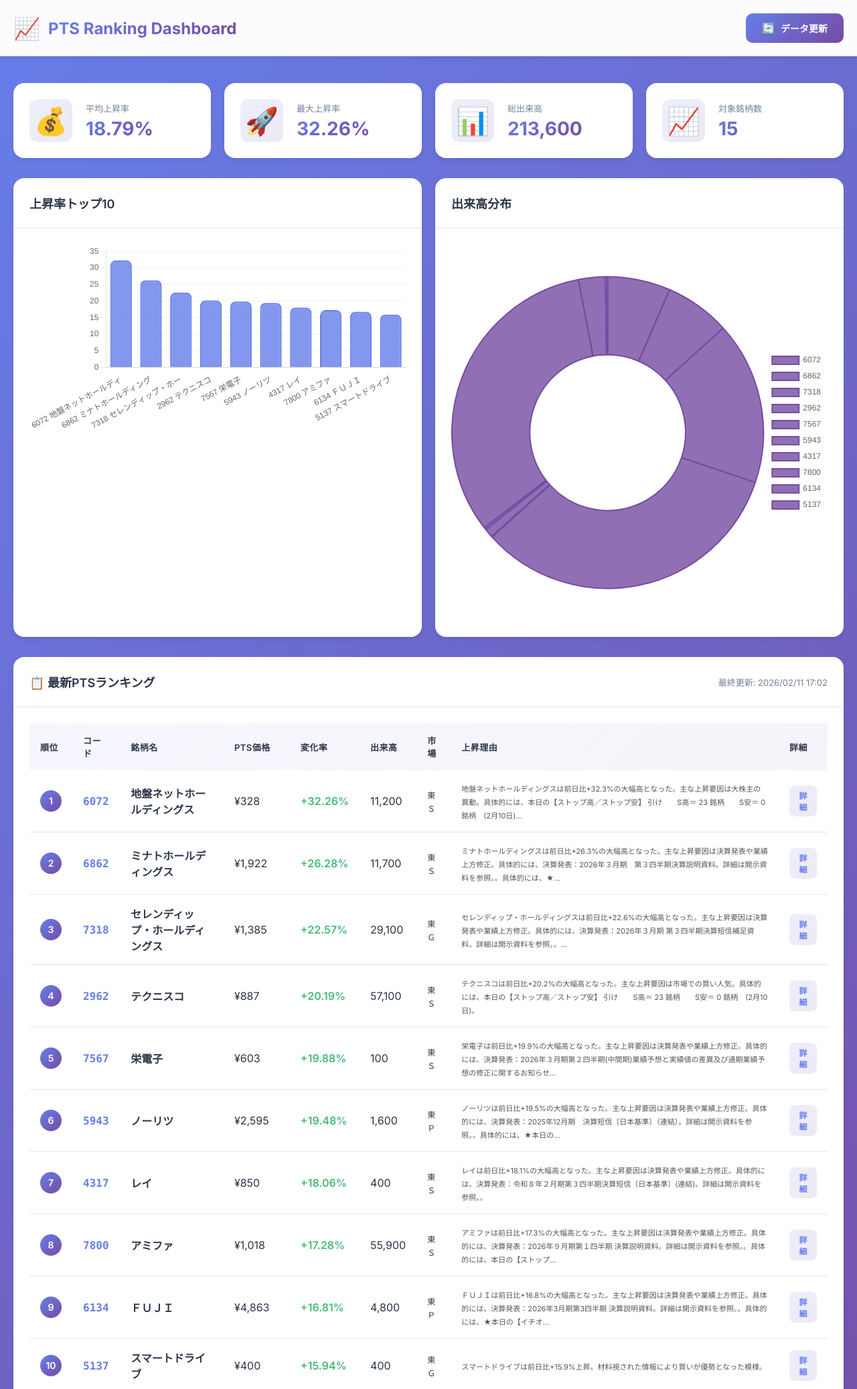
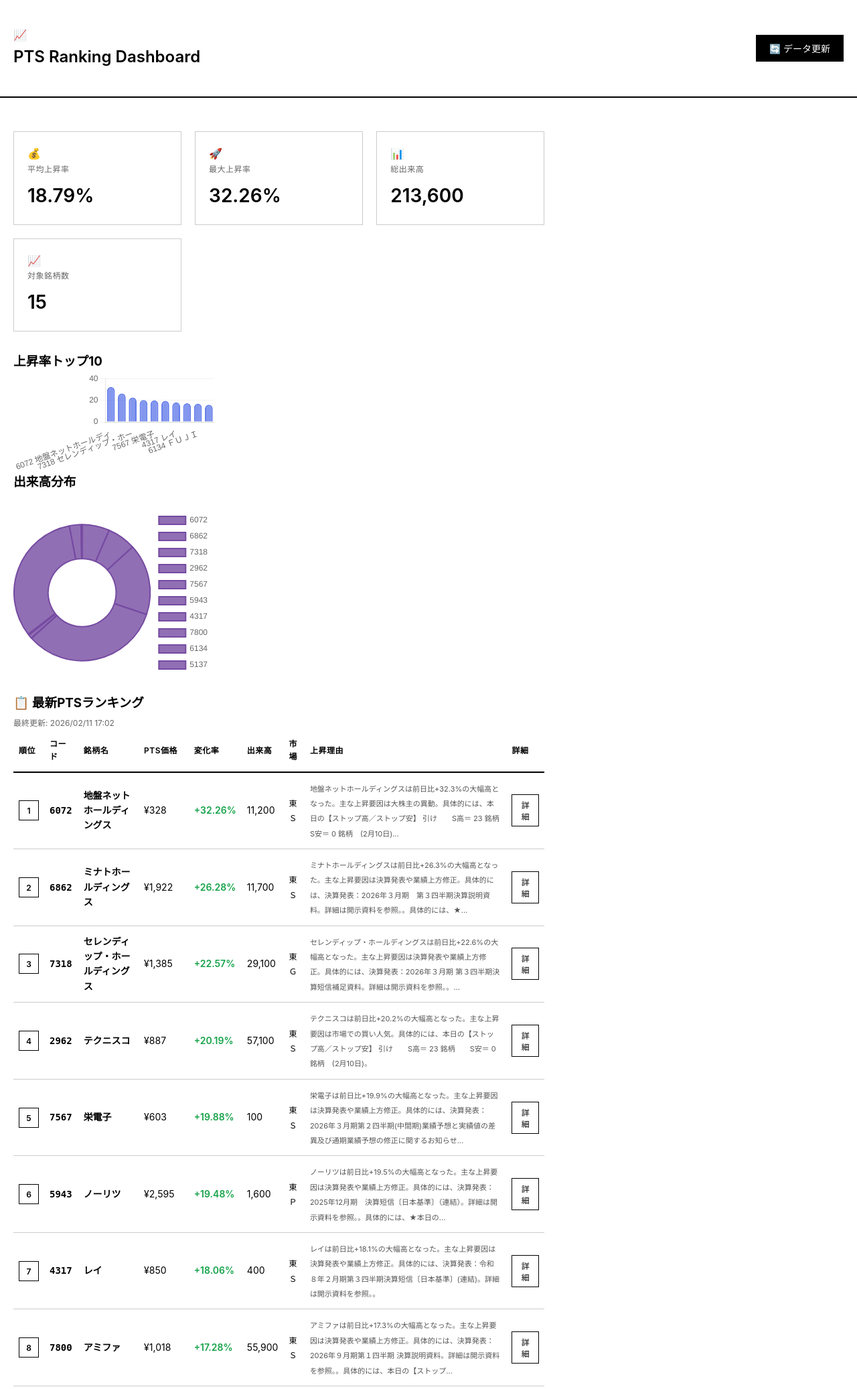
Before and after one commit to Ken-helpme/pts-ranking-reporter, a Flask app: page / in a window 1280 px wide. Shown: the top 2074 px of the page at 67% size. Run offline with Flask 3, Linux system fonts and the light colour scheme; data comes from the database, SQL or seed files in the repository.

Commit message:
Simplify UI: black & white with green for positive % only
変更点:
- 白黒のシンプルなデザインに変更
- 緑は上昇率（プラス%）のみ使用
- グラデーション、カラフルな背景を削除
- 黒い枠線と白背景のミニマルデザイン
- ボタンも白黒反転のシンプルなスタイル
- 分析セクションもシンプルな枠線のみ

Files:
- dashboard/static/css/style.css: 完全に白黒に書き換え
- dashboard/static/js/dashboard.js: カラフルな背景を削除

```diff
--- a/dashboard/static/css/style.css
+++ b/dashboard/static/css/style.css
@@ -7,43 +7,31 @@
 }
 
 :root {
-    --primary-color: #667eea;
-    --primary-dark: #5a67d8;
-    --secondary-color: #764ba2;
-    --success-color: #48bb78;
-    --danger-color: #f56565;
-    --warning-color: #ed8936;
-    --bg-color: #f7fafc;
-    --card-bg: #ffffff;
-    --text-color: #2d3748;
-    --text-light: #718096;
-    --border-color: #e2e8f0;
-    --shadow: 0 4px 6px rgba(0, 0, 0, 0.07);
-    --shadow-lg: 0 10px 15px rgba(0, 0, 0, 0.1);
+    --bg-color: #ffffff;
+    --text-color: #000000;
+    --border-color: #cccccc;
+    --hover-bg: #f5f5f5;
+    --green: #16a34a;  /* 上昇のみ緑 */
 }
 
 body {
-    font-family: 'Inter', -apple-system, BlinkMacSystemFont, 'Segoe UI', sans-serif;
-    background: linear-gradient(135deg, #667eea 0%, #764ba2 100%);
-    min-height: 100vh;
+    font-family: -apple-system, BlinkMacSystemFont, 'Segoe UI', sans-serif;
+    background: var(--bg-color);
     color: var(--text-color);
+    line-height: 1.6;
 }
 
 .container {
     max-width: 1400px;
     margin: 0 auto;
-    padding: 0 20px;
+    padding: 20px;
 }
 
 /* Header */
 .header {
-    background: rgba(255, 255, 255, 0.98);
-    box-shadow: var(--shadow);
+    border-bottom: 2px solid var(--text-color);
     padding: 20px 0;
-    position: sticky;
-    top: 0;
-    z-index: 100;
-    backdrop-filter: blur(10px);
+    margin-bottom: 30px;
 }
 
 .header-content {
@@ -52,279 +40,284 @@ body {
     align-items: center;
 }
 
-.logo {
-    display: flex;
-    align-items: center;
-    gap: 12px;
+.header h1 {
+    font-size: 24px;
+    font-weight: 600;
 }
 
-.logo-icon {
-    font-size: 32px;
+.header-actions button {
+    background: var(--text-color);
+    color: var(--bg-color);
+    border: none;
+    padding: 10px 20px;
+    cursor: pointer;
+    font-size: 14px;
+    margin-left: 10px;
 }
 
-.logo h1 {
-    font-size: 24px;
-    font-weight: 700;
-    background: linear-gradient(135deg, var(--primary-color), var(--secondary-color));
-    -webkit-background-clip: text;
-    -webkit-text-fill-color: transparent;
+.header-actions button:hover {
+    opacity: 0.8;
 }
 
-/* Buttons */
-.btn {
-    padding: 12px 24px;
-    border: none;
-    border-radius: 10px;
-    font-size: 14px;
-    font-weight: 600;
-    cursor: pointer;
-    display: inline-flex;
-    align-items: center;
-    gap: 8px;
-    transition: all 0.3s ease;
+.last-updated {
+    font-size: 12px;
+    color: #666;
+    margin-top: 5px;
 }
 
-.btn-primary {
-    background: linear-gradient(135deg, var(--primary-color), var(--secondary-color));
-    color: white;
-}
-
-.btn-primary:hover {
-    transform: translateY(-2px);
-    box-shadow: var(--shadow-lg);
-}
-
-.btn-icon {
-    font-size: 16px;
-}
-
-/* Main Content */
-.main-content {
-    padding: 40px 0;
-}
-
-/* Stats Grid */
+/* Stats Cards */
 .stats-grid {
     display: grid;
-    grid-template-columns: repeat(auto-fit, minmax(250px, 1fr));
+    grid-template-columns: repeat(auto-fit, minmax(200px, 1fr));
     gap: 20px;
     margin-bottom: 30px;
 }
 
 .stat-card {
-    background: var(--card-bg);
-    border-radius: 16px;
-    padding: 24px;
-    display: flex;
-    align-items: center;
-    gap: 20px;
-    box-shadow: var(--shadow);
-    transition: transform 0.3s ease;
-}
-
-.stat-card:hover {
-    transform: translateY(-4px);
-    box-shadow: var(--shadow-lg);
-}
-
-.stat-icon {
-    font-size: 40px;
-    width: 64px;
-    height: 64px;
-    display: flex;
-    align-items: center;
-    justify-content: center;
-    background: linear-gradient(135deg, #667eea20, #764ba220);
-    border-radius: 12px;
+    border: 1px solid var(--border-color);
+    padding: 20px;
 }
 
 .stat-label {
-    font-size: 13px;
-    color: var(--text-light);
-    margin-bottom: 4px;
-    font-weight: 500;
+    font-size: 12px;
+    color: #666;
+    text-transform: uppercase;
+    letter-spacing: 0.5px;
+    margin-bottom: 8px;
 }
 
 .stat-value {
     font-size: 28px;
-    font-weight: 700;
-    background: linear-gradient(135deg, var(--primary-color), var(--secondary-color));
-    -webkit-background-clip: text;
-    -webkit-text-fill-color: transparent;
+    font-weight: 600;
 }
 
-/* Charts Grid */
-.charts-grid {
+/* Main Content */
+.main-content {
     display: grid;
-    grid-template-columns: repeat(auto-fit, minmax(400px, 1fr));
-    gap: 20px;
+    grid-template-columns: 2fr 1fr;
+    gap: 30px;
     margin-bottom: 30px;
 }
 
-/* Cards */
-.chart-card, .table-card {
-    background: var(--card-bg);
-    border-radius: 16px;
-    box-shadow: var(--shadow);
-    overflow: hidden;
+.section {
+    border: 1px solid var(--border-color);
+    padding: 20px;
 }
 
-.card-header {
-    padding: 24px;
+.section h2 {
+    font-size: 18px;
+    font-weight: 600;
+    margin-bottom: 20px;
+    padding-bottom: 10px;
+    border-bottom: 1px solid var(--border-color);
+}
+
+/* Table */
+.table-container {
+    overflow-x: auto;
+}
+
+.ranking-table {
+    width: 100%;
+    border-collapse: collapse;
+    font-size: 14px;
+}
+
+.ranking-table th {
+    text-align: left;
+    padding: 12px 8px;
+    border-bottom: 2px solid var(--text-color);
+    font-weight: 600;
+    font-size: 12px;
+    text-transform: uppercase;
+    letter-spacing: 0.5px;
+}
+
+.ranking-table td {
+    padding: 12px 8px;
+    border-bottom: 1px solid var(--border-color);
+}
+
+.ranking-table tr:hover {
+    background: var(--hover-bg);
+}
+
+/* Only green for positive change */
+.change-positive {
+    color: var(--green);
+    font-weight: 600;
+}
+
+.change-negative {
+    color: var(--text-color);
+    font-weight: 600;
+}
+
+.rank-badge {
+    display: inline-block;
+    width: 30px;
+    height: 30px;
+    line-height: 30px;
+    text-align: center;
+    border: 1px solid var(--text-color);
+    font-weight: 600;
+    font-size: 12px;
+}
+
+.stock-code {
+    font-family: monospace;
+    font-weight: 600;
+}
+
+/* Buttons */
+.btn-detail {
+    background: var(--bg-color);
+    color: var(--text-color);
+    border: 1px solid var(--text-color);
+    padding: 6px 12px;
+    cursor: pointer;
+    font-size: 12px;
+}
+
+.btn-detail:hover {
+    background: var(--text-color);
+    color: var(--bg-color);
+}
+
+/* Charts - Simple black */
+#changeRateChart {
+    max-height: 300px;
+}
+
+/* Modal */
+.modal {
+    display: none;
+    position: fixed;
+    top: 0;
+    left: 0;
+    right: 0;
+    bottom: 0;
+    background: rgba(0, 0, 0, 0.5);
+    z-index: 1000;
+    overflow-y: auto;
+}
+
+.modal.active {
+    display: flex;
+    align-items: flex-start;
+    justify-content: center;
+    padding: 40px 20px;
+}
+
+.modal-dialog {
+    background: var(--bg-color);
+    border: 2px solid var(--text-color);
+    max-width: 800px;
+    width: 100%;
+    max-height: 90vh;
+    overflow-y: auto;
+}
+
+.modal-header {
+    padding: 20px;
     border-bottom: 1px solid var(--border-color);
     display: flex;
     justify-content: space-between;
     align-items: center;
 }
 
-.card-header h3 {
+.modal-header h2 {
     font-size: 18px;
+    font-weight: 600;
+    margin: 0;
+    border: none;
+    padding: 0;
+}
+
+.close-btn {
+    background: none;
+    border: none;
+    font-size: 24px;
+    cursor: pointer;
+    padding: 0;
+    line-height: 1;
+}
+
+.modal-body {
+    padding: 20px;
+}
+
+/* Company Info */
+.company-info {
+    display: grid;
+    grid-template-columns: repeat(auto-fit, minmax(200px, 1fr));
+    gap: 15px;
+    margin-bottom: 20px;
+    padding: 15px;
+    border: 1px solid var(--border-color);
+}
+
+.info-item {
+    display: flex;
+    justify-content: space-between;
+}
+
+.info-label {
+    font-size: 12px;
+    color: #666;
+    text-transform: uppercase;
+}
+
+.info-value {
     font-weight: 600;
 }
 
-.card-body {
-    padding: 24px;
+/* Analysis Sections */
+.analysis-section {
+    margin-bottom: 20px;
+    padding: 15px;
+    border: 1px solid var(--border-color);
 }
 
-.last-updated {
-    font-size: 13px;
-    color: var(--text-light);
-}
-
-/* Table */
-.ranking-table {
-    width: 100%;
-    border-collapse: collapse;
-}
-
-.ranking-table thead {
-    background: linear-gradient(135deg, #667eea10, #764ba210);
-}
-
-.ranking-table th {
-    padding: 16px;
-    text-align: left;
+.analysis-section h3 {
+    font-size: 14px;
     font-weight: 600;
-    font-size: 13px;
-    color: var(--text-color);
+    margin-bottom: 10px;
     text-transform: uppercase;
     letter-spacing: 0.5px;
 }
 
-.ranking-table td {
-    padding: 16px;
+.analysis-section p {
+    line-height: 1.8;
+}
+
+.analysis-section ul {
+    margin: 10px 0;
+    padding-left: 20px;
+}
+
+.analysis-section li {
+    margin: 5px 0;
+}
+
+/* News Items */
+.news-item {
+    padding: 12px 0;
     border-bottom: 1px solid var(--border-color);
 }
 
-.ranking-table tbody tr {
-    transition: background 0.2s ease;
+.news-item:last-child {
+    border-bottom: none;
 }
 
-.ranking-table tbody tr:hover {
-    background: #f7fafc;
+.news-title {
+    font-weight: 500;
+    margin-bottom: 4px;
 }
 
-.rank-badge {
-    display: inline-block;
-    width: 32px;
-    height: 32px;
-    border-radius: 50%;
-    background: linear-gradient(135deg, var(--primary-color), var(--secondary-color));
-    color: white;
-    text-align: center;
-    line-height: 32px;
-    font-weight: 600;
-    font-size: 14px;
-}
-
-.stock-code {
-    font-family: 'Monaco', monospace;
-    font-weight: 600;
-    color: var(--primary-color);
-}
-
-.change-positive {
-    color: var(--success-color);
-    font-weight: 600;
-}
-
-.change-negative {
-    color: var(--danger-color);
-    font-weight: 600;
-}
-
-.btn-detail {
-    padding: 6px 12px;
-    background: linear-gradient(135deg, #667eea20, #764ba220);
-    border: none;
-    border-radius: 8px;
-    color: var(--primary-color);
-    font-weight: 600;
-    font-size: 12px;
-    cursor: pointer;
-    transition: all 0.2s ease;
-}
-
-.btn-detail:hover {
-    background: linear-gradient(135deg, var(--primary-color), var(--secondary-color));
-    color: white;
-}
-
-/* Modal */
-.modal {
-    display: none;
-    position: fixed;
-    z-index: 1000;
-    left: 0;
-    top: 0;
-    width: 100%;
-    height: 100%;
-    background: rgba(0, 0, 0, 0.5);
-    backdrop-filter: blur(4px);
-}
-
-.modal.active {
-    display: flex;
-    align-items: center;
-    justify-content: center;
-}
-
-.modal-content {
-    background: white;
-    border-radius: 20px;
-    width: 90%;
-    max-width: 800px;
-    max-height: 90vh;
-    overflow: auto;
-    box-shadow: 0 20px 25px rgba(0, 0, 0, 0.15);
-}
-
-.modal-header {
-    padding: 24px;
-    border-bottom: 1px solid var(--border-color);
-    display: flex;
-    justify-content: space-between;
-    align-items: center;
-}
-
-.modal-close {
-    width: 32px;
-    height: 32px;
-    border: none;
-    background: #f7fafc;
-    border-radius: 50%;
-    font-size: 24px;
-    cursor: pointer;
-    transition: all 0.2s ease;
-}
-
-.modal-close:hover {
-    background: var(--danger-color);
-    color: white;
-}
-
-.modal-body {
-    padding: 24px;
+.news-date {
+    font-size: 11px;
+    color: #666;
 }
 
 /* Loading */
--- a/dashboard/static/js/dashboard.js
+++ b/dashboard/static/js/dashboard.js
@@ -272,23 +272,44 @@ async function showStockDetail(code, name) {
 
             // Main reason (上昇理由)
             if (latestData.main_reason) {
-                html += '<div style="margin-bottom: 24px; padding: 16px; background: #fff3cd; border-left: 4px solid #ffc107; border-radius: 4px;">';
-                html += `<h3 style="margin-bottom: 12px; color: #856404;">📊 上昇理由</h3>`;
-                html += `<p style="margin: 0; line-height: 1.6;">${latestData.main_reason}</p>`;
+                html += '<div class="analysis-section">';
+                html += `<h3>上昇理由</h3>`;
+                html += `<p>${latestData.main_reason}</p>`;
+                html += '</div>';
+            }
+
+            // Earnings detail (決算分析)
+            if (latestData.analysis && latestData.analysis.earnings_detail) {
+                const earnings = latestData.analysis.earnings_detail;
+                html += '<div class="analysis-section">';
+                html += `<h3>決算分析（Claude AI）</h3>`;
+                if (earnings.earnings_reason) {
+                    html += `<p><strong>決算内容:</strong> ${earnings.earnings_reason}</p>`;
+                }
+                if (earnings.key_factors && earnings.key_factors.length > 0) {
+                    html += '<p><strong>主要な要因:</strong></p><ul>';
+                    earnings.key_factors.forEach(factor => {
+                        html += `<li>${factor}</li>`;
+                    });
+                    html += '</ul>';
+                }
+                if (earnings.outlook) {
+                    html += `<p><strong>今後の見通し:</strong> ${earnings.outlook}</p>`;
+                }
                 html += '</div>';
             }
 
             // Future potential (将来性評価)
             if (latestData.future_potential) {
-                html += '<div style="margin-bottom: 24px; padding: 16px; background: #d1ecf1; border-left: 4px solid #17a2b8; border-radius: 4px;">';
-                html += `<h3 style="margin-bottom: 12px; color: #0c5460;">🔮 将来性評価</h3>`;
-                html += `<p style="margin: 0; line-height: 1.6;">${latestData.future_potential}</p>`;
+                html += '<div class="analysis-section">';
+                html += `<h3>将来性評価</h3>`;
+                html += `<p>${latestData.future_potential}</p>`;
                 html += '</div>';
             }
 
             // Current stats
             html += '<div style="margin-bottom: 24px;">';
-            html += `<h3 style="margin-bottom: 12px;">💰 現在の情報</h3>`;
+            html += `<h3 style="margin-bottom: 12px;">現在の情報</h3>`;
             html += `<p><strong>PTS価格:</strong> ¥${formatNumber(latestData.pts_price)}</p>`;
             html += `<p><strong>変化率:</strong> <span class="${latestData.change_rate >= 0 ? 'change-positive' : 'change-negative'}">${latestData.change_rate >= 0 ? '+' : ''}${latestData.change_rate.toFixed(2)}%</span></p>`;
             html += `<p><strong>出来高:</strong> ${formatNumber(latestData.volume)}株</p>`;
@@ -296,7 +317,7 @@ async function showStockDetail(code, name) {
 
             // News
             if (latestData.news && latestData.news.length > 0) {
-                html += '<h3 style="margin-bottom: 12px;">📰 最新ニュース</h3>';
+                html += '<h3 style="margin-bottom: 12px;">最新ニュース</h3>';
                 latestData.news.forEach(newsItem => {
                     html += '<div class="news-item">';
                     html += `<div class="news-title">${newsItem.title}</div>`;
```
Also changed, not shown: other parts of dashboard/static/css/style.css (+17 -69 lines).
